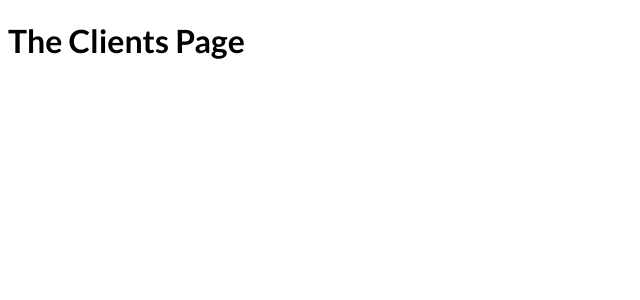
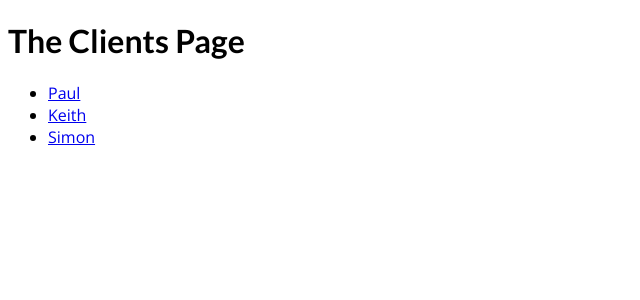
Before and after one commit to tobsirl/Nextjs, a Next.js app in the folder nextjs-example/: page /clients in a window 1280 px wide. Shown: the top 300 px of the page, without its empty margins (0-640 px from the left). Built offline with nearby package versions, Linux system fonts and the light colour scheme.

Commit message:
Dynamically creating links

```diff
--- a/nextjs-example/pages/clients/index.js
+++ b/nextjs-example/pages/clients/index.js
@@ -1,8 +1,20 @@
+import Link from 'next/link';
 export default function ClientsPage() {
+  const clients = [
+    { id: '001', name: 'Paul' },
+    { id: '002', name: 'Keith' },
+    { id: '003', name: 'Simon' },
+  ];
 
+  const data = clients.map(({ id, name }) => (
+    <li key={id}>
+      <Link href={`/clients/${id}`}>{name}</Link>
+    </li>
+  ));
   return (
     <div>
       <h1>The Clients Page</h1>
+      <ul>{data}</ul>
     </div>
   );
 }
```
